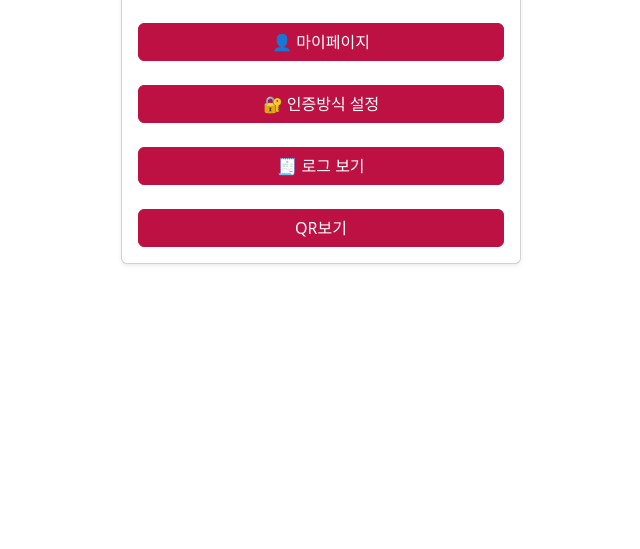
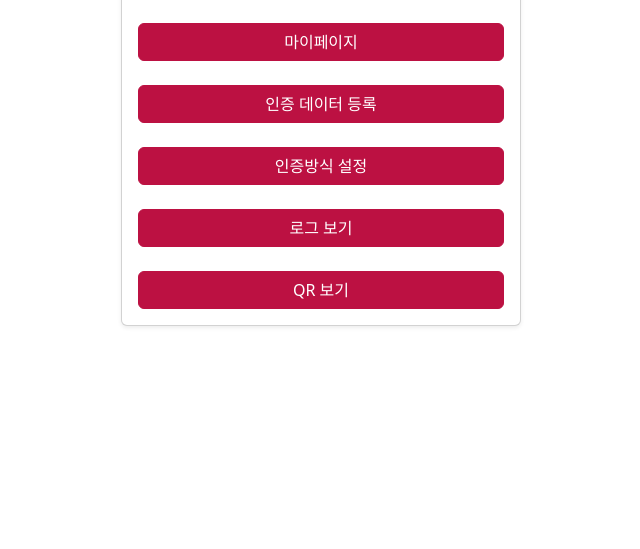
Before and after one commit to Sanddalggi/raspberryflask, a Flask app: page /main in a window 1280 px wide. Shown: the part 199-748 px from the top of the page, without its empty margins (319-959 px from the left). Run offline with Flask 3, Linux system fonts and the light colour scheme; a user stored in the database is signed in; data that the repository does not hold is empty.

Commit message:
edit main.html

```diff
--- a/templates/main.html
+++ b/templates/main.html
@@ -20,10 +20,11 @@
         <h4 class="card-title mb-4">환영합니다, {{ username }}님!</h4>
 
         <div class="d-grid gap-4">
-          <a href="" class="btn btn-primary">👤 마이페이지</a>
-          <a href="" class="btn btn-primary">🔐 인증방식 설정</a>
-          <a href="" class="btn btn-primary">🧾 로그 보기</a>
-          <a href="" class="btn btn-primary">QR보기</a>
+          <a href="" class="btn btn-primary">마이페이지</a>
+          <a href="" class="btn btn-primary">인증 데이터 등록</a>
+          <a href="" class="btn btn-primary">인증방식 설정</a>
+          <a href="" class="btn btn-primary">로그 보기</a>
+          <a href="" class="btn btn-primary">QR 보기</a>
         </div>
       </div>
     </div>
```
